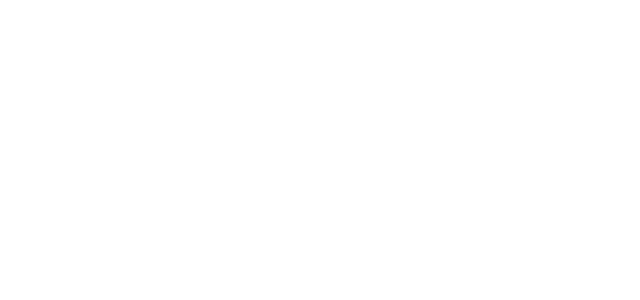
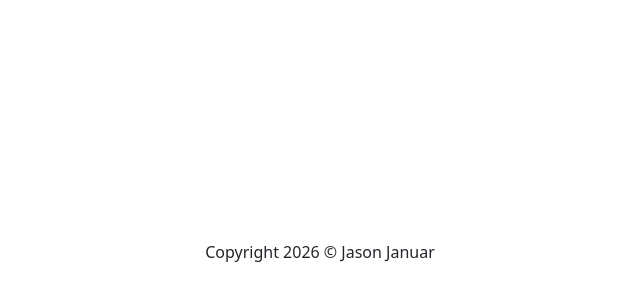
Before and after one commit to JazzAnt/park-manager, a React (Vite) app: page / in a window 1280 px wide. Shown: the part 140-440 px from the top of the page, without its empty margins (320-960 px from the left). Built offline with nearby package versions, Linux system fonts and the light colour scheme.

Commit message:
add footer component

```diff
--- a/src/App.jsx
+++ b/src/App.jsx
@@ -3,8 +3,14 @@
 import viteLogo from "/vite.svg";
 import "./App.css";
 
+import Footer from "./components/Footer";
+
 function App() {
-  return (<></>);
+  return (
+    <>
+      <Footer />
+    </>
+  );
 }
 
 export default App;
--- /dev/null
+++ b/src/components/Footer.jsx
@@ -0,0 +1,10 @@
+const Footer = () => {
+  const year = new Date().getFullYear();
+  return (
+    <footer>
+      <p>Copyright {year} &copy; Jason Januar</p>
+    </footer>
+  );
+};
+
+export default Footer;
```
